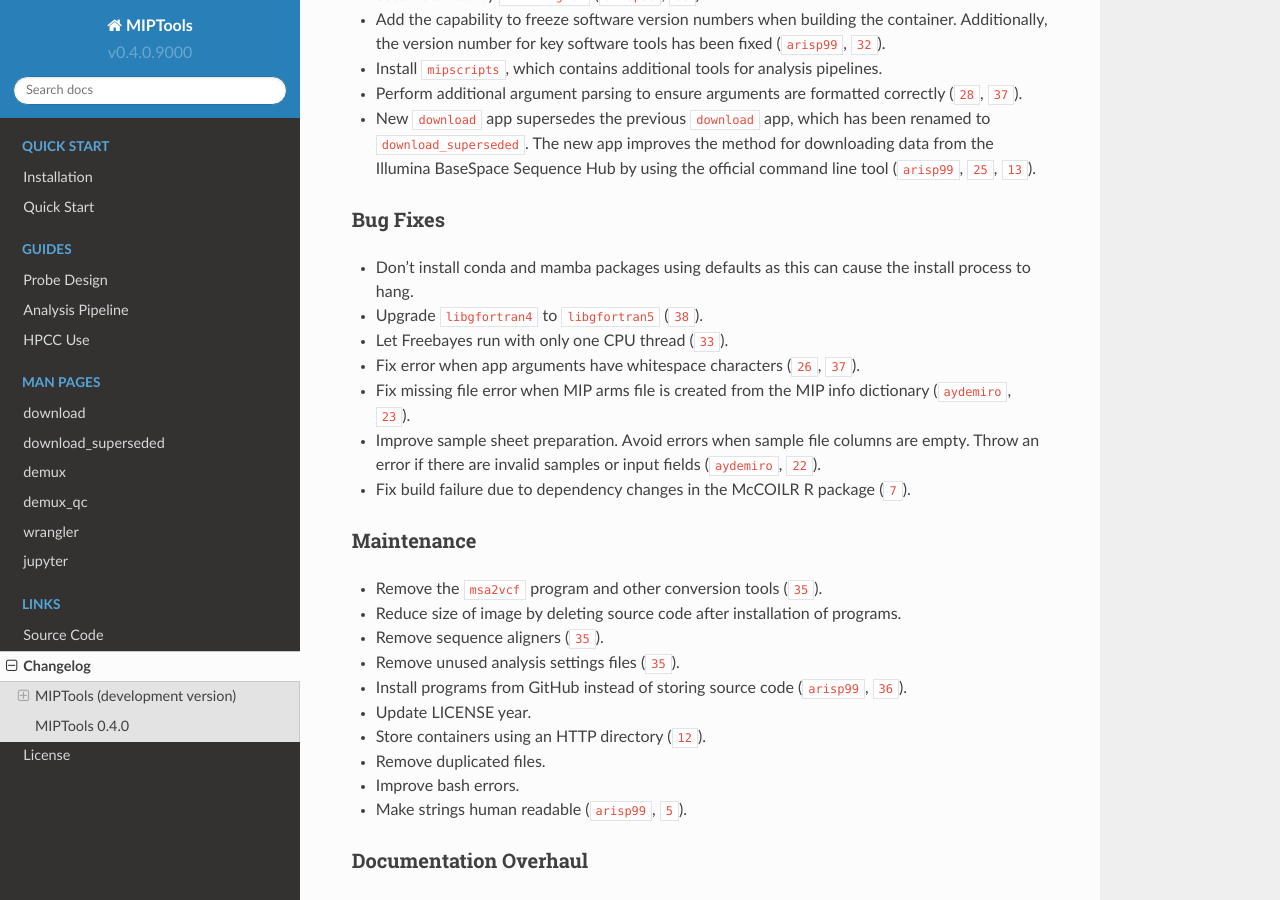
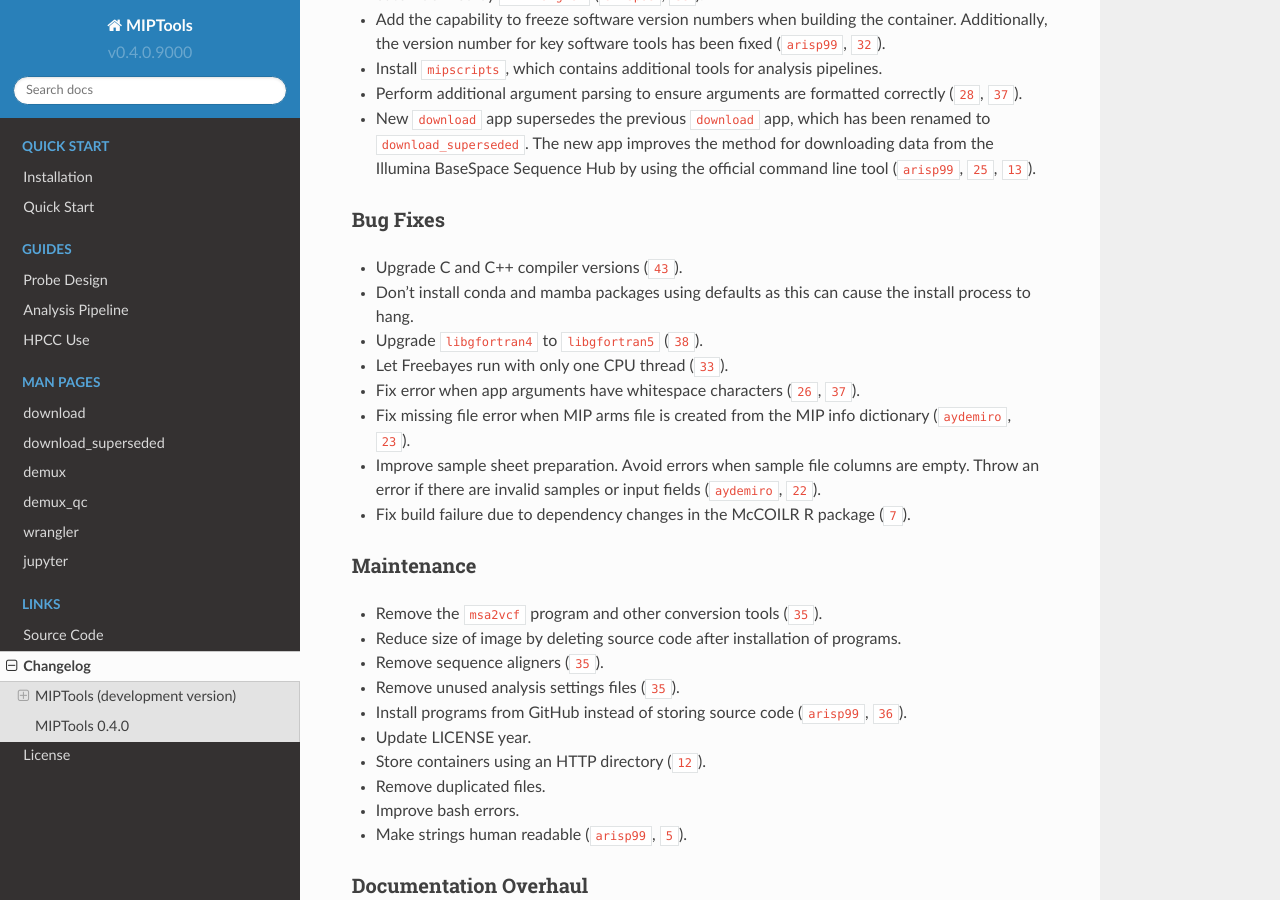
Before and after one commit to bailey-lab/MIPTools, a Sphinx documentation site: the page built from docs/CHANGELOG.rst, in a window 1280 px wide and 900 px high, scrolled down 382 px. Built offline with Sphinx 7.4.7 and the Read the Docs theme 2.0.0, drawn with Linux system fonts in a browser that asks for light colours; cross-references to code outside the pages are shown as plain code.

Commit message:
Install C and C++ compiler version 10
Closes #43

```diff
--- a/docs/CHANGELOG.rst
+++ b/docs/CHANGELOG.rst
@@ -32,6 +32,7 @@ New Features
 Bug Fixes
 ---------
 
+-  Upgrade C and C++ compiler versions (:github:issue:`43`).
 -  Don't install conda and mamba packages using defaults as this can cause the
    install process to hang.
 -  Upgrade ``libgfortran4`` to ``libgfortran5`` (:github:issue:`38`).
--- a/environment.yml
+++ b/environment.yml
@@ -13,7 +13,6 @@ dependencies:
   - bwa
   - freebayes
   - gatk4
-  - gxx_linux-64
   - htslib
   - jupyter_contrib_nbextensions
   - lastz
```
Also changed, not shown: 1 other file.
